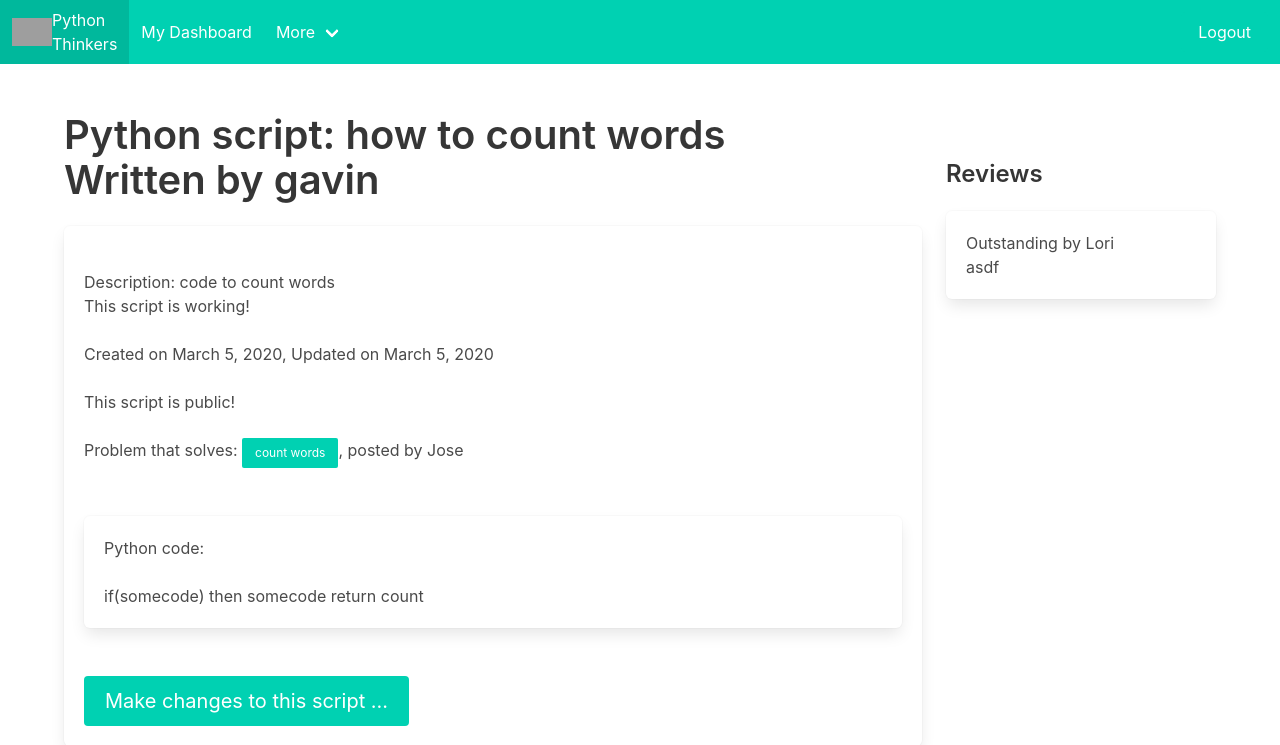
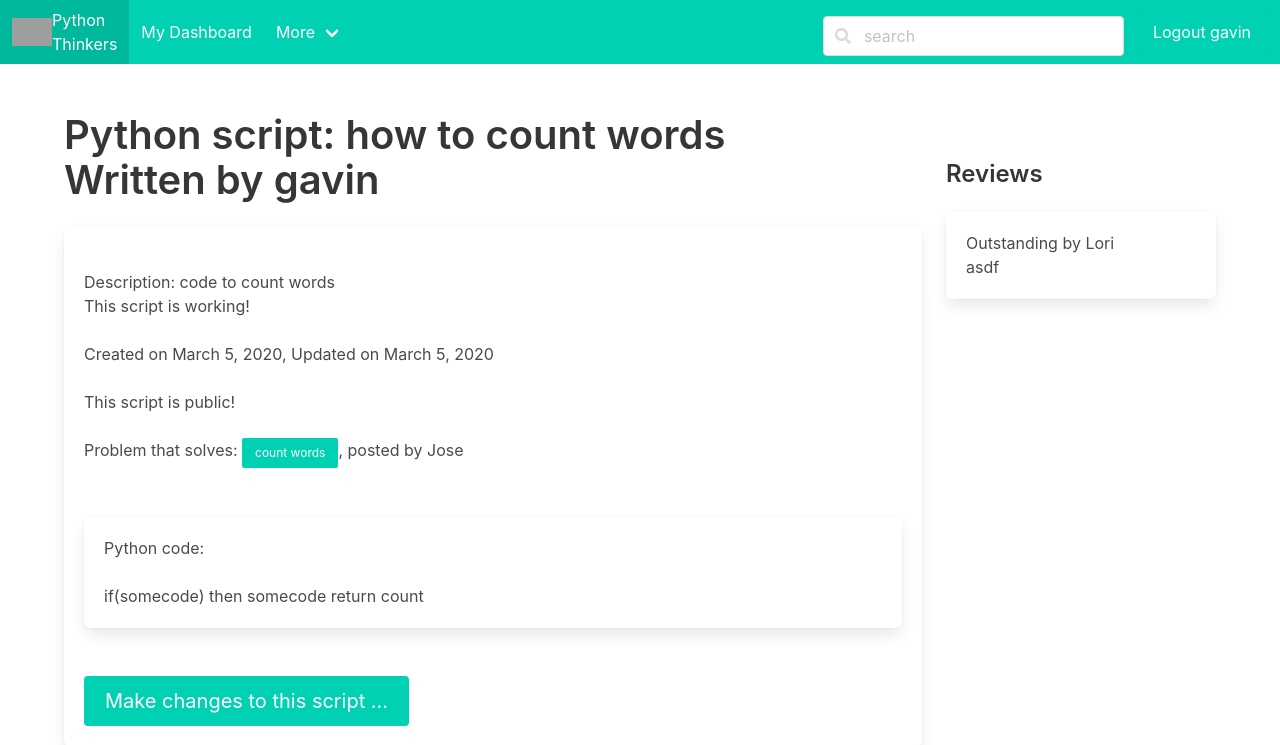
Before and after one commit to MillsMCS/gavin-sharingcode, a Django app: page /script/1/show in a window 1280 px wide. Shown: the top 745 px of the page. Run offline with Django 3.2, Linux system fonts and the light colour scheme; a user stored in the database is signed in; data comes from the database, SQL or seed files in the repository; both versions use the stored data as it was after the commit; some libraries are stand-ins or nearby versions; grey boxes are pictures that could not be loaded.

Commit message:
module11

```diff
--- a/share/templates/share/base.html
+++ b/share/templates/share/base.html
@@ -63,8 +63,19 @@
 
               <a class="button is-primary" href="{% url 'share:login' %}">Login</a>
 
-             {% else   %}
-             <a class="button is-primary" href="{% url 'share:logout' %}">Logout</a>
+              {% else   %}
+               <div class="navbar-item">
+                      <form action="{% url 'share:search' %}" method="post">
+                          {% csrf_token %}
+                          <p class="control has-icons-left">
+                              <input class="input" type="text" name="query" placeholder="search">
+                              <span class="icon is-left">
+                          <i class="fas fa-search"></i>
+                        </span>
+                          </p>
+                      </form>
+                </div>
+               <a class="button is-primary" href="{% url 'share:logout' %}">Logout {{user.username }}</a>
 
              {% endif %}
 
--- a/share/templates/share/problem.html
+++ b/share/templates/share/problem.html
@@ -54,8 +54,11 @@
 
                   <br><br>
                   <!-- Module 9 -->
+
+                  {% if not user_script %}
                   <a class="button is-primary is-medium"
-                       href="{% url 'share:build_script' problem.id %}">Create a Python solution for this problem ... </a>
+                    href="{% url 'share:build_script' problem.id %}">Create a Python solution for this problem ... </a>
+                  {% endif %}
               </div>
           </div>
 
--- a/share/templates/share/script.html
+++ b/share/templates/share/script.html
@@ -1,9 +1,6 @@
 {% extends "share/base.html" %}
-
 {% block content %}
-
 <!-- objects passed by the view function: user, script, problem, reviews, user_review -->
-
 {% if error %}
   <h3 class="title is-3" style="color: red">{{ error }}</h3>
 {% endif %}
@@ -18,102 +15,77 @@ user_review: {{ user_review }} <br>
 -->
 
 <div class="columns">
-
   <div class="column is-three-forths-widescreen" >
-
     <h2 class="title is-2">Python script: {{ script.title }} <br>Written by {{ script.coder.user.username}}</h2>
         <div class="box">
-        <div class="content">
-
-              <br>
+          <div class="content"><br>
               Description: {{ script.description }} <br>
-
               {% if script.url %}
                 URL: {{ script.url }} <br>
               {% endif %}
-
               {% if script.input %}
                 Input: {{ script.input }} <br>
               {% endif %}
-
               {% if script.output %}
                 Output: {{ script.output }} <br>
               {% endif %}
-
               {% if script.working_code %}
                 This script is working! <br><br>
               {% else %}
                 This script is not yet working!<br><br>
               {% endif %}
-
               Created on {{ script.created }}, Updated on {{ script.updated }} <br><br>
-
               {% if script.make_public %}
                 This script is public! <br><br>
               {% else %}
                 This script is private!<br><br>
               {% endif %}
-
               <!-- create a link to the problem that it solves -->
               Problem that solves:
               <a class="button is-primary is-small" href="{% url 'share:show_problem' problem.id %}">  {{ problem.title}} </a>,
-              posted by {{problem.coder.user.username}} <br>
-              <br>
-              <br>
+                posted by {{problem.coder.user.username}} <br><br><br>
               <div class="box">     <!-- we should also show the RAW text --> <!-- See pastebin -->
               Python code:
                     <div class="code">
                           <br>{{ script.code }}
                       </div>
-              </div>
-
-              <br>
+              </div><br>
               {% if user.id == script.coder.user.id %}
-              <a class="button is-primary is-medium" href="{% url 'share:edit_script' script.id %}">Make changes to this script ... </a>
-
+                <a class="button is-primary is-medium"
+                href="{% url 'share:edit_script' script.id %}">Make changes to this script ... </a>
               {% endif %}
-
               <!-- Module 10 Review form -->
               <!-- if the user has already written a review, show the content of the review on the right column, button to delete -->
-
               <!-- if the logged user has not written a review yet and
               she is not the author of the script, then show the review form -->
               {% if not user_review and user.id != script.coder.user.id %}
                 <h2 class="title is-4">Write your review </h2>
-
                   <form action="{% url 'share:create_review' script.id %}" method="post">
                       {% csrf_token %}
-
                       I found this solution to be:
                       <!-- https://versions.bulma.io/0.7.1/documentation/form/radio/  -->
                       <span class="control">
-                        <label class="radio"> <input type="radio" name="stars"> Confusing </label>
-                        <label class="radio"> <input type="radio" name="stars"> Clear </label>
-                        <label class="radio"> <input type="radio" name="stars"> Outstanding </label>
+                        <label class="radio"> <input type="radio" value = "confusing" name="stars"> Confusing </label>
+                        <label class="radio"> <input type="radio" value = "clear" name="stars"> Clear </label>
+                        <label class="radio"> <input type="radio" value = "outstanding" name="stars"> Outstanding </label>
                       </span>
-
                     <!-- http://versions.bulma.io/0.7.1/documentation/form/textarea/ -->
                     <div class="field"> <div class="control"> <textarea class="textarea is-warning" name="feedback"
                         placeholder="e.g. thank you for writing this solution, I was wondering if ..."></textarea></div>
                     </div>
-
-                    <div class="field"> <div class="control"> <button class="button is-success is-outlined" type="submit">
-                                                              Post review </button>&nbsp; </div>
+                    <div class="field">
+                      <div class="control"> <button class="button is-success is-outlined" type="submit">
+                      Post review </button>&nbsp;
                       </div>
-
+                    </div>
                 </form>
-
               {% endif %}
-
             </div>
         </div>
   </div> <!-- column -->
-
 <!-- Module 10 This column is to list all the reviews for this script -->
 <!-- Add recent reviews on the right column -->
-<div class="column is-one-quarter">
-
-<br><br>
+  <div class="column is-one-quarter"><br><br>
     <h2 class="title is-4">Reviews</h2>
             <div class="box">
               <div class="content">
@@ -125,30 +97,19 @@ user_review: {{ user_review }} <br>
                       {% endif %}
                       by {{r.coder.user.username}} <br>
                       {{ r.feedback }}<br>
-
                     {% if r.coder.user.id == user.id %}
                     <form action="{% url 'share:delete_review' r.id %}" method="post">
                         {% csrf_token %}
                          <button class="button is-danger is-outlined" type="submit" name="delete" value="Delete">
                            Delete My Review</button>&nbsp;
-
                     </form>
-
                     {% endif %}
               </div>
                   {% endfor %}
                 {% else %}
                   No reviews yet!
                 {% endif %}
-
-
               </div>
-
         </div>
-
 </div> <!-- columns -->
-
-
-
-
 {% endblock content %}
--- a/share/urls.py
+++ b/share/urls.py
@@ -27,4 +27,7 @@ urlpatterns = [
     # reviews
     path('script/<int:script_id>/create_review', views.create_review, name='create_review'),
     path('review/<int:review_id>/delete_review', views.delete_review, name='delete_review'),
+    #search
+    path('search', views.search, name='search'),
+
 ]
--- a/share/views.py
+++ b/share/views.py
@@ -165,6 +165,7 @@ def show_problem(request, problem_id):
         user = request.user
         if not user.is_authenticated:
             return redirect("share:login")
+            user_script = Script.objects.filter(coder=user.id).filter(problem=problem.id)
         else:
             # make sure to import the fucntion get_object_or_404 from  django.shortcuts
             problem = get_object_or_404(Problem, pk=problem_id)
@@ -202,6 +203,7 @@ def update_problem(request, problem_id):
         user = request.user
         if not user.is_authenticated:
             return HttpResponse(status=500)
+
 
         problem = get_object_or_404(Problem, pk=problem_id)
 
@@ -452,13 +454,13 @@ def create_review(request,script_id):
         coder = user.coder
         feedback = request.POST["feedback"]
 
-        stars = request.POST.get('stars', False)
+        stars = request.POST.get('stars')
         print('************************')
         print(stars)
 
-        if stars == 'Confusing':
+        if stars == 'confusing':
             stars = 1
-        elif stars ==  "Clear":
+        elif stars == 'clear':
             stars = 2
         else:
             stars = 3
@@ -512,3 +514,21 @@ def delete_review(request, review_id):
 
     else:
         return HttpResponse(status=500)
+# Module 11
+def search(request):
+    if request.method == "POST":
+        user = request.user
+        if not user.is_authenticated:
+            return HttpResponse(status=500)
+
+        query = request.POST["query"]
+
+        if not query:
+            return render(request, "share/search_result.html", {"error":"Empty search"})
+
+        scripts = Script.objects.filter(title__icontains=query) | Script.objects.filter(description__icontains=query)
+        problems = Problem.objects.filter(title__icontains= query) | Problem.objects.filter(description__icontains=query)
+
+        return render(request, "share/search_result.html", {"user":user, "scripts":scripts, "query":query, "problems":problems})
+    else:
+        return HttpResponse(status=500)
```
Also changed, not shown: share/templates/share/search_result.html (added, +38 -0 lines), db.sqlite3. Lines whose indentation alone changed are shown as unchanged.
